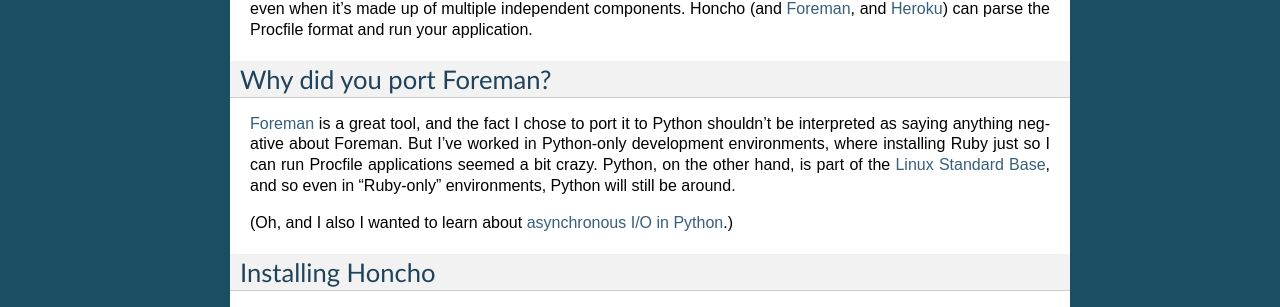
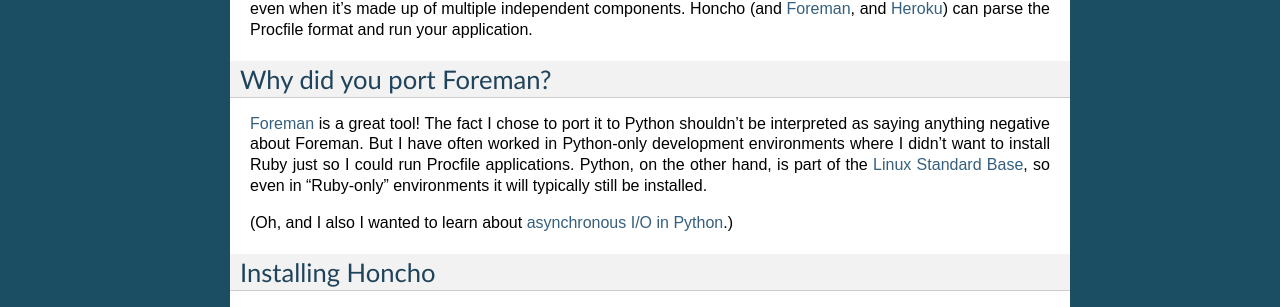
Before and after one commit to nickstenning/honcho, a Sphinx documentation site: the page built from doc/index.rst, in a window 1280 px wide. Shown: the part 1538-1845 px from the top of the page. Built offline with Sphinx 7.4.7, drawn with Linux system fonts in a browser that asks for light colours.

Commit message:
More language tweaks

```diff
--- a/doc/index.rst
+++ b/doc/index.rst
@@ -82,12 +82,12 @@
 Why did you port Foreman?
 -------------------------
 
-`Foreman`_ is a great tool, and the fact I chose to port it to Python shouldn't
-be interpreted as saying anything negative about Foreman. But I've worked in
-Python-only development environments, where installing Ruby just so I can run
-Procfile applications seemed a bit crazy. Python, on the other hand, is part of
-the `Linux Standard Base`_, and so even in "Ruby-only" environments, Python will
-still be around.
+`Foreman`_ is a great tool! The fact I chose to port it to Python shouldn't be
+interpreted as saying anything negative about Foreman. But I have often worked
+in Python-only development environments where I didn't want to install Ruby just
+so I could run Procfile applications. Python, on the other hand, is part of the
+`Linux Standard Base`_, so even in "Ruby-only" environments it will typically
+still be installed.
 
 (Oh, and I also I wanted to learn about `asynchronous I/O`_ `in Python`_.)
 
```
